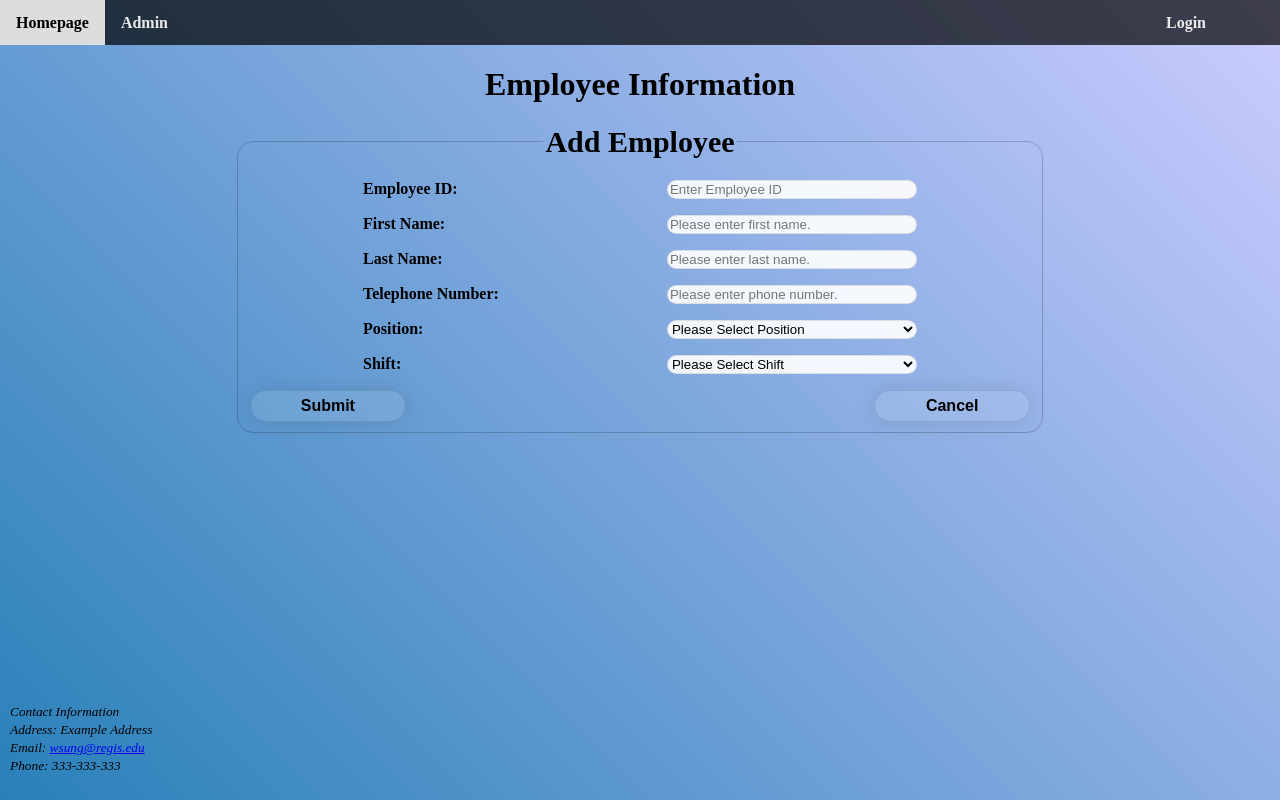
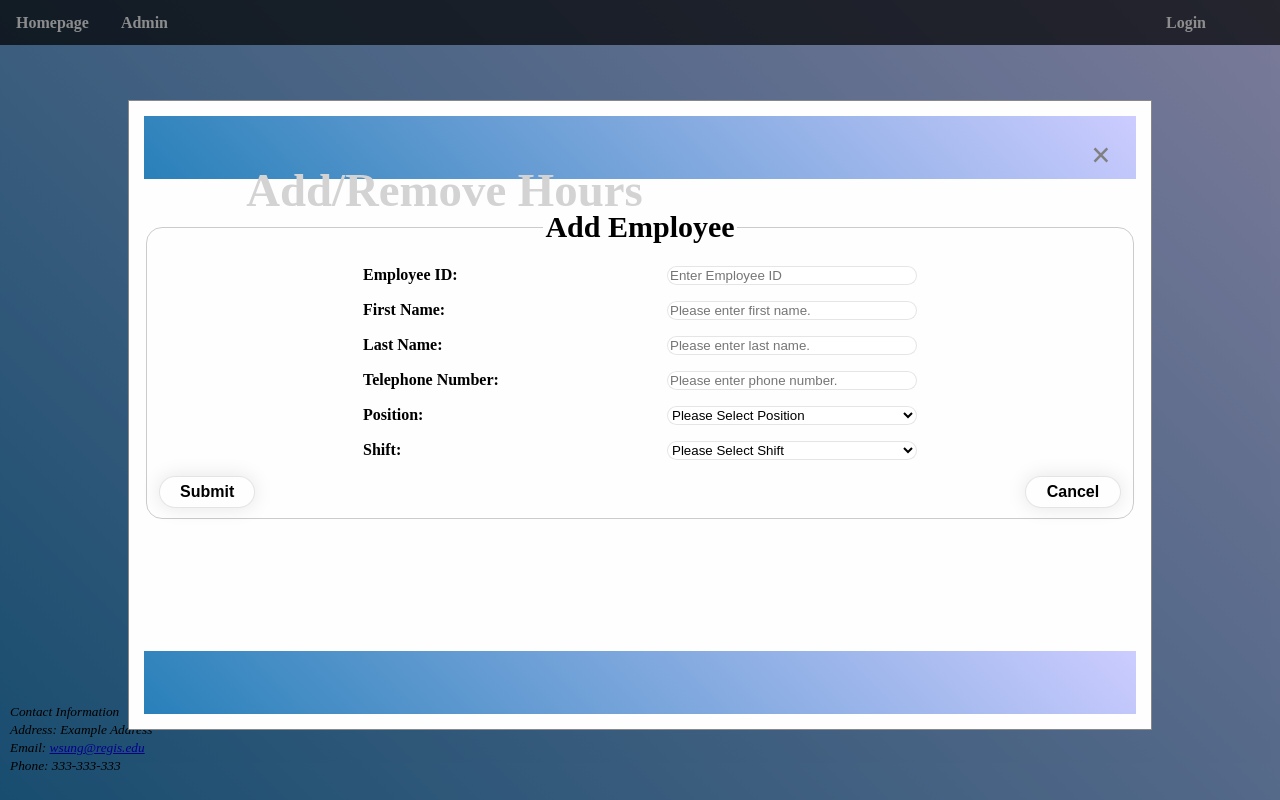
Before and after one commit to KungFoodie/overtime-app, a Flask app: page /add in a window 1280 px wide. Run offline with Flask 3, Linux system fonts and the light colour scheme; parts of the project's set-up code (start-up, migrations or seed data) failed here and were passed over.

Commit message:
Updated Layout

```diff
--- a/Capstone/app.py
+++ b/Capstone/app.py
@@ -113,6 +113,7 @@ def record(empid):
 
         hours = escape(request.form['hours'])
         db.update_record(empid, fname, lname, phone, job, shift, call_check, hours)
+        db.update_leave_record(empid, fname, lname)
 
         return render_template("record.html", logged=check_status(), prefillid=formid, prefillfname=fname,
                                prefilllname=lname, prefillphone=phone, prefilljob=job,
--- a/Capstone/static/css/webdefault.css
+++ b/Capstone/static/css/webdefault.css
@@ -393,7 +393,6 @@ footer {
 .popup {
     visibility: hidden;
     opacity: 0;
-    transition: opacity 250ms 700ms ease;
     position: fixed;
     z-index: 1;
     padding-top: 100px;
@@ -476,7 +475,7 @@ footer {
     padding-left: 20px;
 }
 
-.popup-buttons {
+.popup-footer {
     display: block;
     position: absolute;
     left: 0;
--- a/Capstone/templates/add.html
+++ b/Capstone/templates/add.html
@@ -7,10 +7,19 @@
 {% block scripts %}
 
 {% endblock %}
-    {% block header %}Employee Information{% endblock %}
+{% block header %}{% endblock %}
 
 {% block maincontent %}
-    <div class="employeeform"?>
+
+    <div class="popup" id="open-form-add-employee">
+        <div class="popup-wrapper">
+            <div class="popup-header row">
+                <h3 id="popup-header">Add/Remove Hours</h3>
+                <span class="close" id="x-button" onclick="window.location='admin'">&times;</span>
+            </div>
+
+            <div class="popup-content row">
+                <div class="form-div">
                     <form action="/add" method="POST">
                         <fieldset name="employeeform">
                             <legend>Add Employee</legend>
@@ -41,9 +50,26 @@
                                     <option value="Weekdays">Weekdays</option>
                                     <option value="Weekends">Weekends</option>
                                 </select></p>
-                    <input type="submit" class="add button"><button class="cancel button" onclick="window.location='admin'">Cancel</button>
+                            <input type="submit" class="submit button"><button class="cancel button" onclick="window.location='admin'">Cancel</button>
                         </fieldset>
                     </form>
                 </div>
+            </div>
+            <div class="popup-footer"></div>
+        </div>
+    </div>
+
+    <script>
+        window.onload = function () {
+
+            let form_div = document.getElementById('open-form-add-employee');
+
+            form_div.classList.toggle('visible');
+
+        }
+
+    </script>
+
+    </div>
 
 {% endblock %}
--- a/Capstone/templates/admin.html
+++ b/Capstone/templates/admin.html
@@ -85,7 +85,9 @@
                         <p>{% include "admintable.html" %}</p>
                     </div>
                 </div>
+                <div class="popup-footer"></div>
             </div>
+
         </div>
 
 
@@ -133,6 +135,8 @@
                         <p>{% include "leave.html" %}</p>
                     </div>
                 </div>
+
+                <div class="popup-footer"></div>
             </div>
         </div>
 
```
Also changed, not shown: Capstone/Python/dbtools.py (+21 -2 lines), Capstone/templates/admintable.html (+10 -1 lines), Capstone/templates/record.html (+24 -2 lines), Capstone/database/employees.sqlite. Lines whose indentation alone changed are shown as unchanged.
